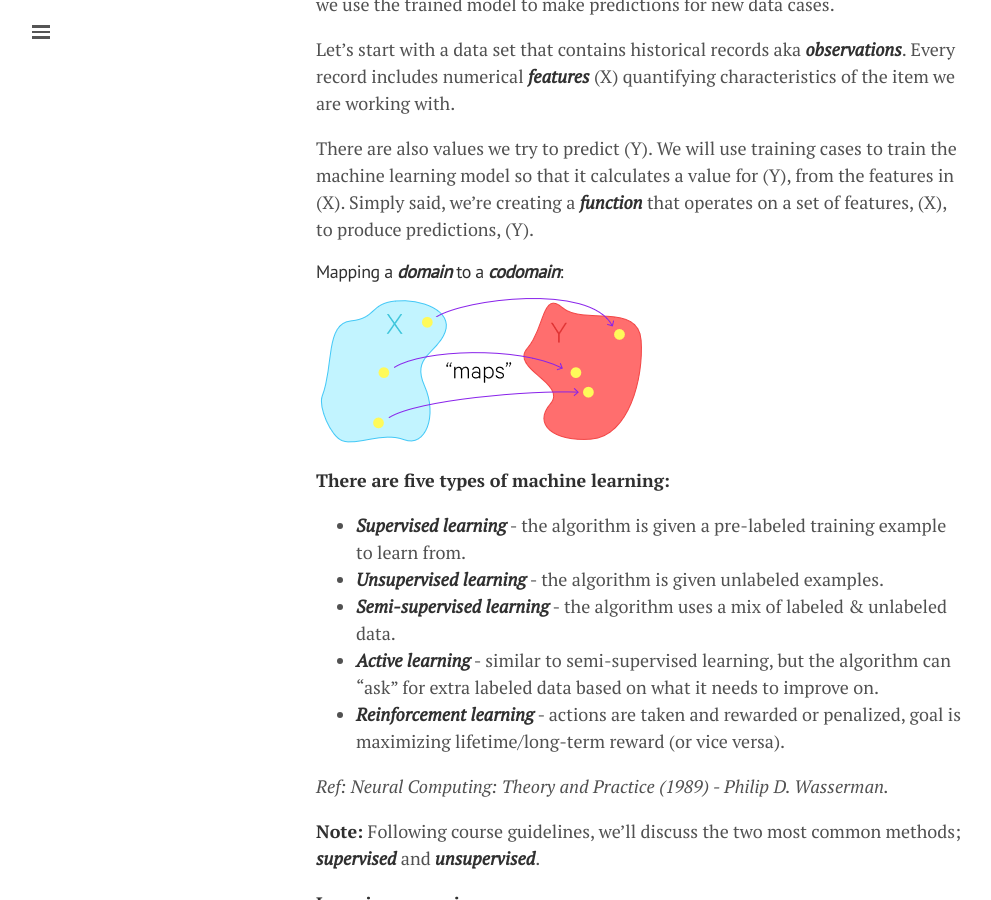
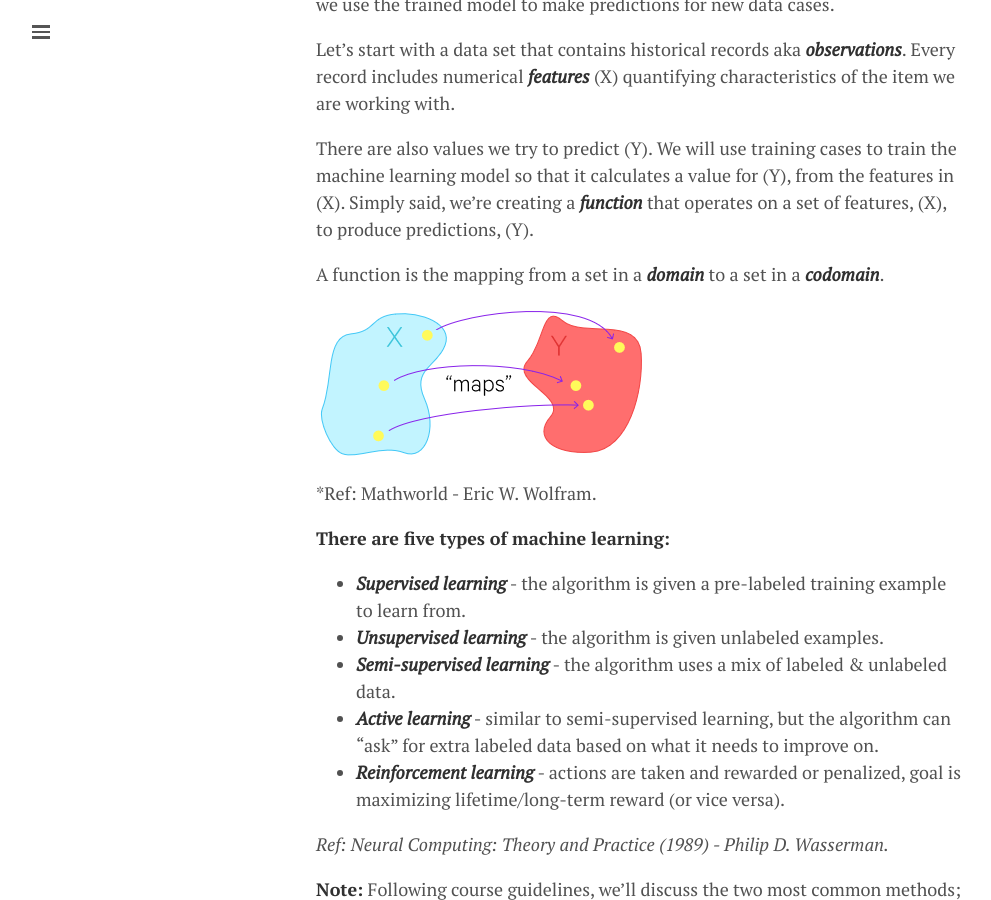
Before and after one commit to lgeurts/lgeurts.github.io, a Jekyll site: the page built from _posts/2018-06-29-artificial-intelligence-basics.md, in a window 1280 px wide and 900 px high, scrolled down 991 px. Shown: the whole window, without its empty margins (0-991 px from the left). Built offline with Jekyll 4.4.1, drawn with Linux system fonts in a browser that asks for light colours; nearby versions of some CDN libraries.

Commit message:
Update 2018-06-29-artificial-intelligence-basics.md

```diff
--- a/_posts/2018-06-29-artificial-intelligence-basics.md
+++ b/_posts/2018-06-29-artificial-intelligence-basics.md
@@ -36,9 +36,11 @@
 
 There are also values we try to predict (Y). We will use training cases to train the machine learning model so that it calculates a value for (Y), from the features in (X). Simply said, we're creating a ***function*** that operates on a set of features, (X), to produce predictions, (Y).
 
-###### Mapping a ***domain*** to a ***codomain***: ######
+A function is the mapping from a set in a ***domain*** to a set in a ***codomain***.
 
 ![Function](/assets/artificial-intelligence/function.png)
+
+*Ref: Mathworld - Eric W. Wolfram.
 
 **There are five types of machine learning:**
 
```
